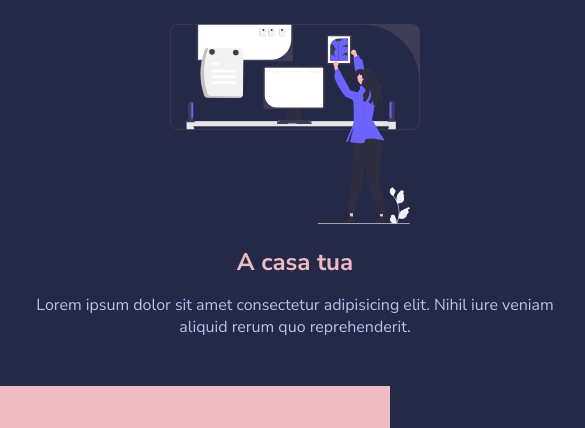
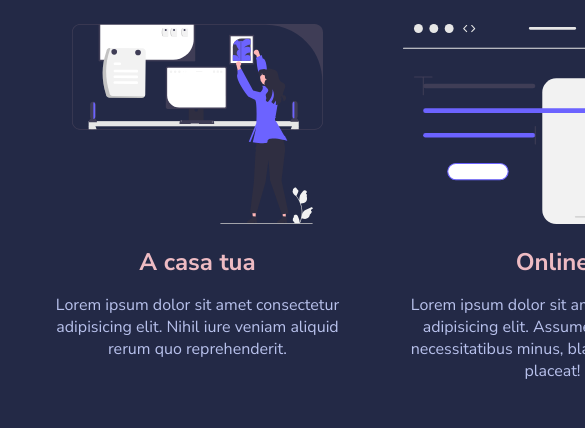
Before and after one commit to LeonardoMartignoni/html-css-resp-wannabe, a plain HTML site: page index.html in a window 390 px wide. Shown: the part 209-637 px from the top of the page, 585 px wide, since content can reach past the window. Drawn offline with Linux system fonts and the light colour scheme.

Commit message:
done media screen 768px

```diff
--- a/css/style.css
+++ b/css/style.css
@@ -111,6 +111,7 @@ img {
 .why-us {
     margin-bottom: 3rem;
 }
+
 .why-us .col-left {
     width: 40%;
 }
@@ -127,3 +128,9 @@ img {
 /************************************************
     SOLUZIONE RESPONSIVE
  ************************************************/
+
+@media screen and (max-width: 768px) {
+    .container {
+        width: 750px;
+    }
+}
```
Also changed, not shown: index.html (+5 -15 lines).
